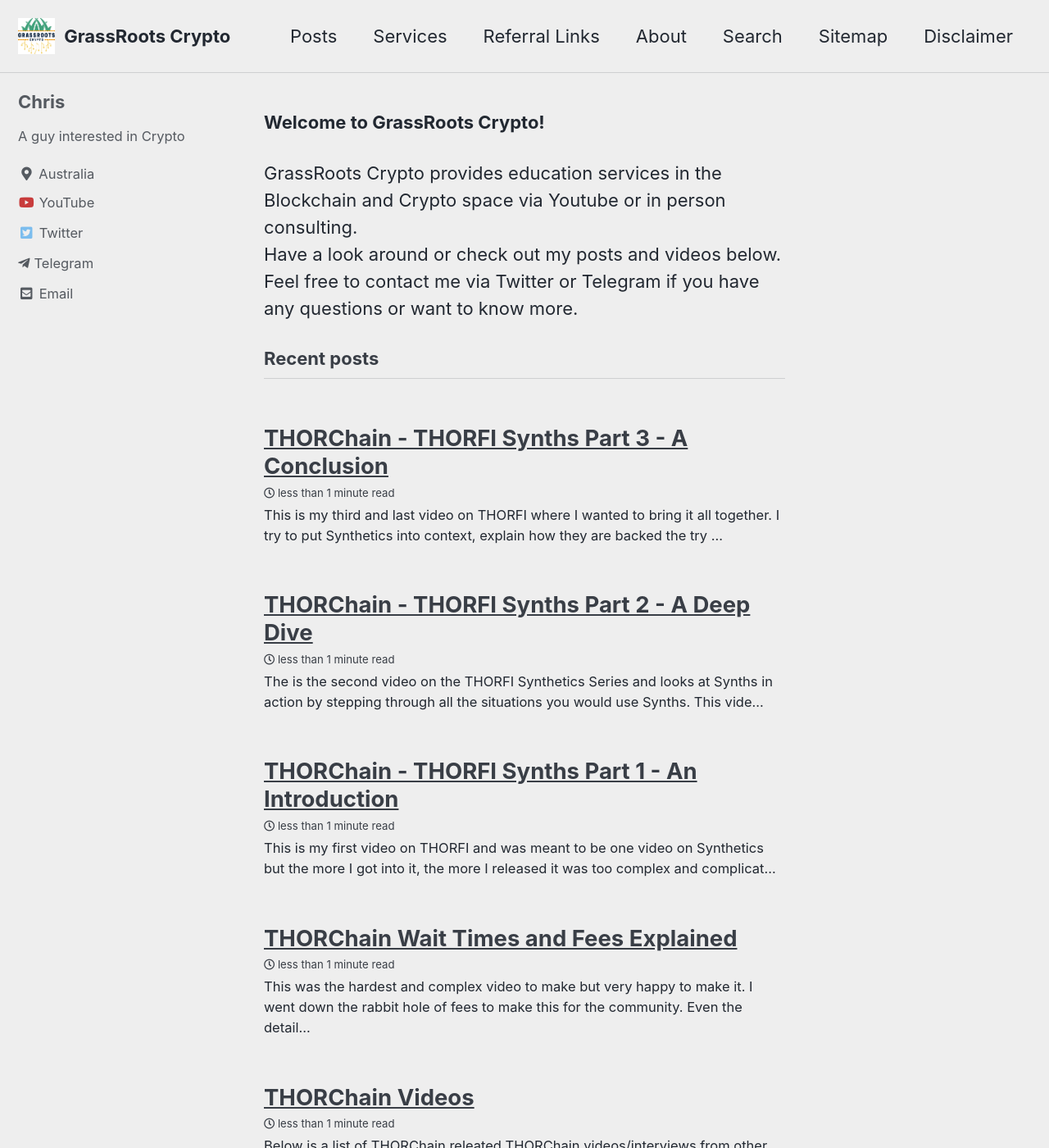
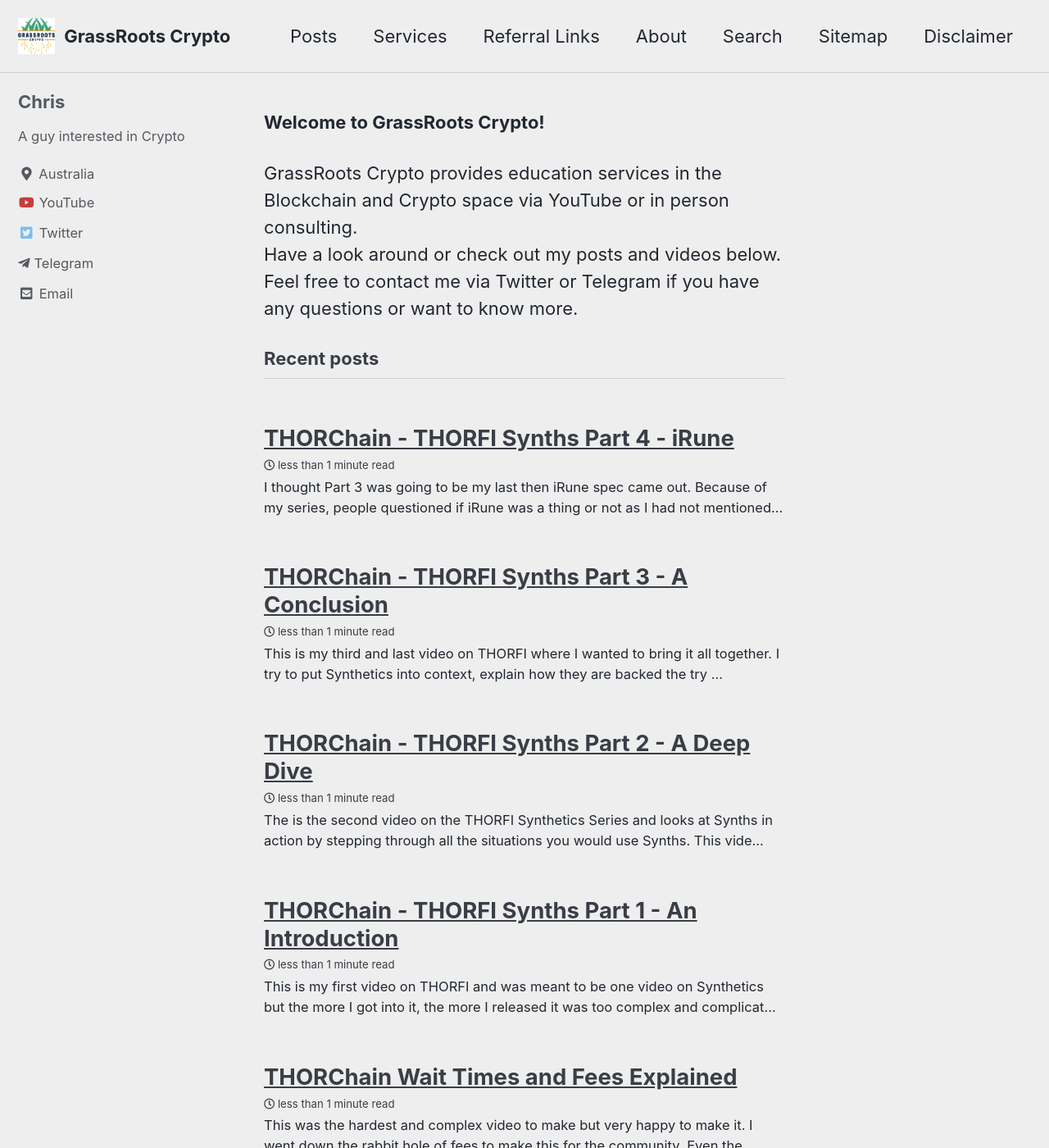
Before and after one commit to GrassRootsCrypto/GrassRootsCrypto.github.io, a Jekyll site: the page built from index.html, in a window 1280 px wide and 1400 px high. Shown: the whole window at 82% size. Built offline with Jekyll 4.4.1, drawn with Linux system fonts in a browser that asks for light colours; cached includes are drawn as plain includes; the list of posts is cut into pages by our own code; some of the changed text lies outside the part shown.

Commit message:
Part 4 and fixes

```diff
--- a/_pages/disclaimer.md
+++ b/_pages/disclaimer.md
@@ -10,7 +10,7 @@
 
 THIS IS NOT FINANCIAL, TAX OR LEGAL ADVICE. DO YOUR OWN RESEARCH, TAKE RESPONSIBILITY FOR YOUR OWN FINANCES AND DECISIONS.
 
-This website and videos are a starting point for your learning. They are not mean to be fully comprehensive or provide all the facts. You are encouraged to review other information and make your own decisions. While effort is made to make the content accurate – it may not be accurate or its accuracy may change over time. The information provided are opinions based on publicly available information.
+This website and videos are a starting point for your learning. They are not mean to be fully comprehensive or provide all the facts. You are encouraged to review other information and make your own decisions. While effort is made to make the content accurate – it may not be accurate or its accuracy may change over time. The information provided are my opinions based on publicly available information.
 
 ## Disclosure ##
 GrassRoots Crypto is an independent company. GrassRoots Crypto does have a relationship with the THORChain project and is renumerated for content that benefits the THORChain community.
--- /dev/null
+++ b/_posts/2021-06-23-THORFI-Synths-Part-4-iRune.md
@@ -0,0 +1,21 @@
+---
+title: "THORChain - THORFI Synths Part 4 - iRune"
+categories:
+  - Defi
+  - THORChain
+  - THORFI
+tags:
+  - MCCN
+  - Synthetics
+  - "Liquidity Provider"
+  - "Liquidity Pool"
+  - "Cross Chain Swaps"
+author_profile: false
+classes: wide
+---
+
+I thought Part 3 was going to be my last then iRune spec came out. Because of my series, people questioned if iRune was a thing or not as I had not mentioned it before. So I had to make another video!
+
+
+### THORFI Synths Part 4 - iRune
+{% include video id="nlb8hcQDFAw" provider="youtube" %}
--- a/index.html
+++ b/index.html
@@ -8,7 +8,7 @@
      <b>Welcome to GrassRoots Crypto! </b>
     </p>
 <p>
-    GrassRoots Crypto provides education services in the Blockchain and Crypto space via Youtube or in person consulting. <br>
+    GrassRoots Crypto provides education services in the Blockchain and Crypto space via YouTube or in person consulting. <br>
 
     Have a look around or check out my posts and videos below.
     Feel free to contact me via Twitter or Telegram if you have any questions or want to know more.
```
Also changed, not shown: _posts/2021-06-23-THORFI-Synths-Part-3.md (+1 -1 lines).
